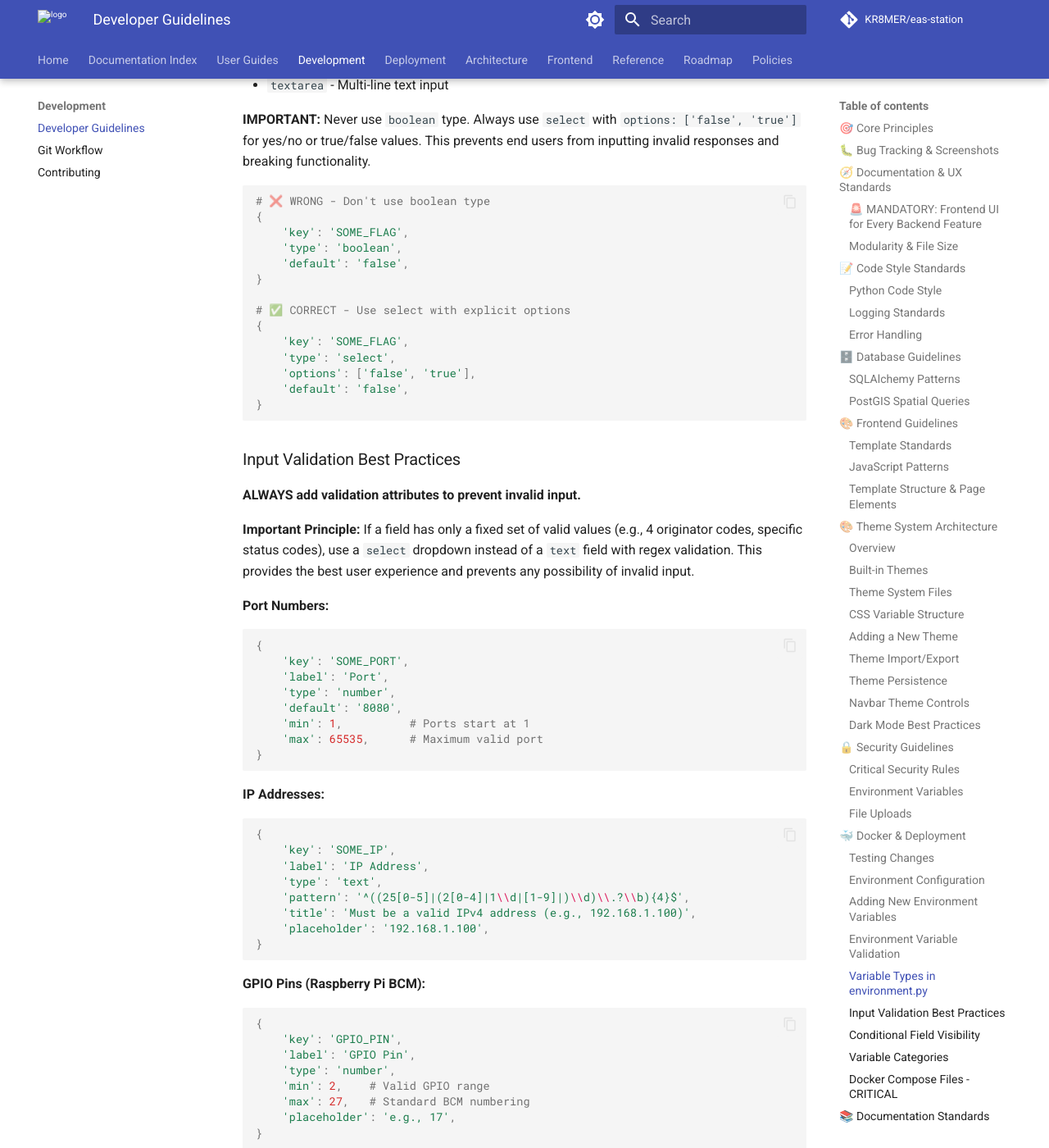
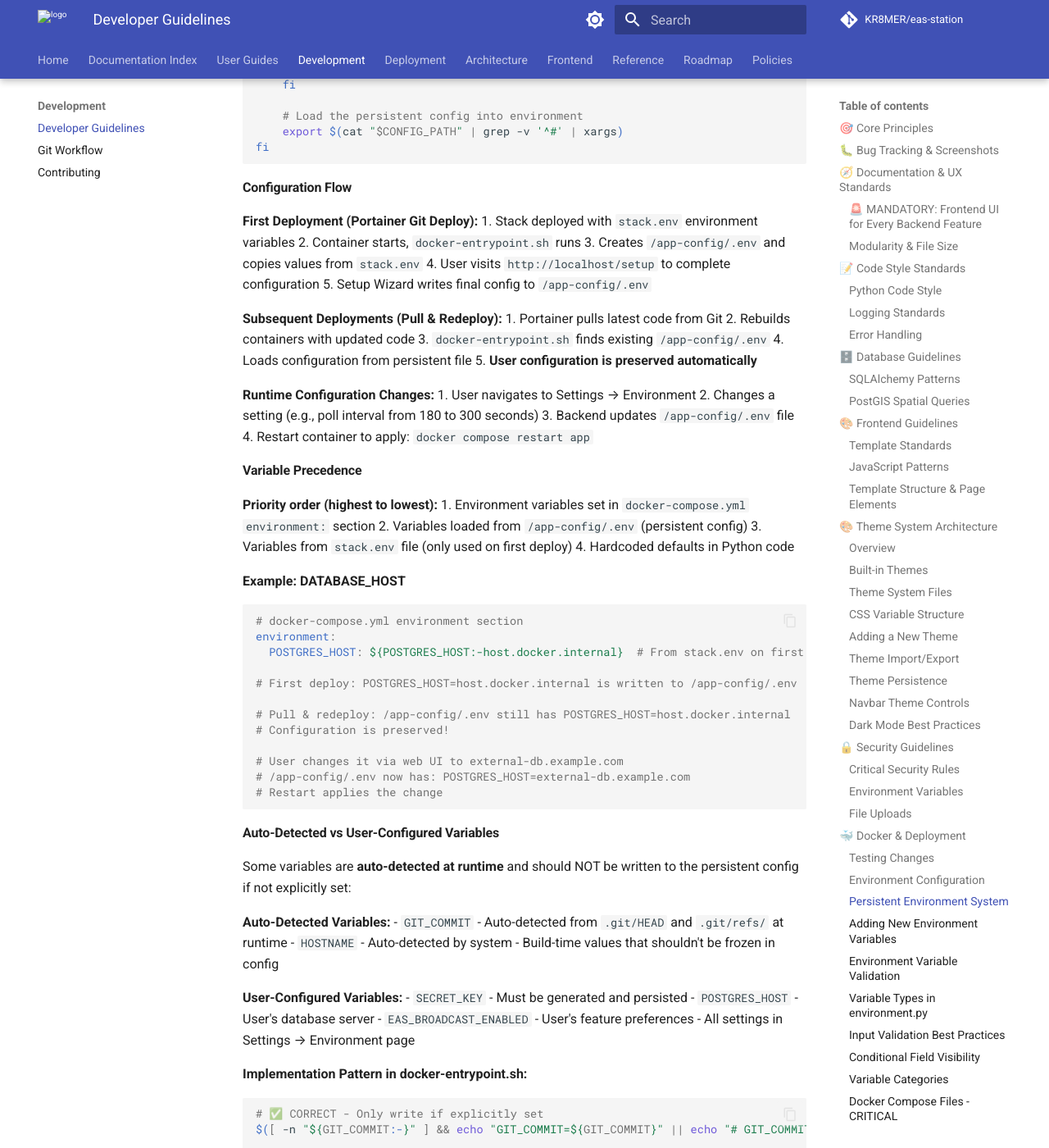
Before and after one commit to KR8MER/eas-station, an MkDocs documentation site: the page built from docs/development/AGENTS.md, in a window 1280 px wide and 1400 px high, scrolled down 16229 px. Shown: the whole window at 82% size. Built offline with MkDocs 1.6.1 and Material for MkDocs 9.7.7, drawn with Linux system fonts in a browser that asks for light colours; comment, search, counter and statistics services are not loaded; the version menu is left out; some of the changed text lies outside the part shown.

Commit message:
Add persistent environment system documentation to AGENTS.md
Co-authored-by: KR8MER <69276965+KR8MER@users.noreply.github.com>

````diff
--- a/docs/development/AGENTS.md
+++ b/docs/development/AGENTS.md
@@ -580,6 +580,127 @@ curl http://localhost:5000/health
 - **Use `.env.example` as template** - Never commit `.env`
 - **Document new variables** - Add to both `.env.example` and README
 - **Provide sensible defaults** - Make local development easy
+
+### Persistent Environment System
+
+**CRITICAL CONCEPT**: EAS Station uses a **persistent volume for configuration** that survives container rebuilds, Git pull & redeploy operations, and version upgrades.
+
+#### How It Works
+
+1. **Persistent Volume**: Docker volume `app-config` is mounted at `/app-config/` inside the container
+2. **Persistent Config File**: Configuration is stored in `/app-config/.env` (not `/app/.env`)
+3. **Setup Wizard**: First-time deployments run the Setup Wizard at `http://localhost/setup` which creates and populates `/app-config/.env`
+4. **Web UI Management**: Users configure settings via the Settings → Environment page, which updates `/app-config/.env`
+5. **Container Startup**: `docker-entrypoint.sh` checks for `/app-config/.env` and loads it into the application environment
+
+#### Why This Matters
+
+**Without persistent environment:**
+- ❌ Portainer "Pull and redeploy" would wipe all configuration
+- ❌ Users would need to reconfigure after every Git update
+- ❌ Version upgrades would reset all settings to defaults
+- ❌ Manual editing of Docker Compose files required for config changes
+
+**With persistent environment:**
+- ✅ Configuration survives "Pull and redeploy" operations
+- ✅ Git updates don't affect user configuration
+- ✅ Settings persist across version upgrades
+- ✅ Users configure via web UI (Settings → Environment)
+- ✅ Setup Wizard only runs once on first deployment
+
+#### Entrypoint Initialization Logic
+
+The `docker-entrypoint.sh` script handles initialization:
+
+```bash
+# If CONFIG_PATH is set (default: /app-config/.env)
+if [ -n "$CONFIG_PATH" ]; then
+    # Create persistent config directory if needed
+    mkdir -p "$(dirname "$CONFIG_PATH")"
+
+    # If file doesn't exist or is empty, initialize it
+    if [ ! -f "$CONFIG_PATH" ] || [ file is empty ]; then
+        # Transfer environment variables from stack.env to persistent file
+        # This happens ONCE on first deploy
+        echo "SECRET_KEY=${SECRET_KEY:-}" >> "$CONFIG_PATH"
+        echo "POSTGRES_HOST=${POSTGRES_HOST:-alerts-db}" >> "$CONFIG_PATH"
+        # ... all other variables ...
+    fi
+
+    # Load the persistent config into environment
+    export $(cat "$CONFIG_PATH" | grep -v '^#' | xargs)
+fi
+```
+
+#### Configuration Flow
+
+**First Deployment (Portainer Git Deploy):**
+1. Stack deployed with `stack.env` environment variables
+2. Container starts, `docker-entrypoint.sh` runs
+3. Creates `/app-config/.env` and copies values from `stack.env`
+4. User visits `http://localhost/setup` to complete configuration
+5. Setup Wizard writes final config to `/app-config/.env`
+
+**Subsequent Deployments (Pull & Redeploy):**
+1. Portainer pulls latest code from Git
+2. Rebuilds containers with updated code
+3. `docker-entrypoint.sh` finds existing `/app-config/.env`
+4. Loads configuration from persistent file
+5. **User configuration is preserved automatically**
+
+**Runtime Configuration Changes:**
+1. User navigates to Settings → Environment
+2. Changes a setting (e.g., poll interval from 180 to 300 seconds)
+3. Backend updates `/app-config/.env` file
+4. Restart container to apply: `docker compose restart app`
+
+#### Variable Precedence
+
+**Priority order (highest to lowest):**
+1. Environment variables set in `docker-compose.yml` `environment:` section
+2. Variables loaded from `/app-config/.env` (persistent config)
+3. Variables from `stack.env` file (only used on first deploy)
+4. Hardcoded defaults in Python code
+
+**Example: DATABASE_HOST**
+```yaml
+# docker-compose.yml environment section
+environment:
+  POSTGRES_HOST: ${POSTGRES_HOST:-host.docker.internal}  # From stack.env on first deploy
+
+# First deploy: POSTGRES_HOST=host.docker.internal is written to /app-config/.env
+
+# Pull & redeploy: /app-config/.env still has POSTGRES_HOST=host.docker.internal
+# Configuration is preserved!
+
+# User changes it via web UI to external-db.example.com
+# /app-config/.env now has: POSTGRES_HOST=external-db.example.com
+# Restart applies the change
+```
+
+#### Auto-Detected vs User-Configured Variables
+
+Some variables are **auto-detected at runtime** and should NOT be written to the persistent config if not explicitly set:
+
+**Auto-Detected Variables:**
+- `GIT_COMMIT` - Auto-detected from `.git/HEAD` and `.git/refs/` at runtime
+- `HOSTNAME` - Auto-detected by system
+- Build-time values that shouldn't be frozen in config
+
+**User-Configured Variables:**
+- `SECRET_KEY` - Must be generated and persisted
+- `POSTGRES_HOST` - User's database server
+- `EAS_BROADCAST_ENABLED` - User's feature preferences
+- All settings in Settings → Environment page
+
+**Implementation Pattern in docker-entrypoint.sh:**
+```bash
+# ✅ CORRECT - Only write if explicitly set
+$([ -n "${GIT_COMMIT:-}" ] && echo "GIT_COMMIT=${GIT_COMMIT}" || echo "# GIT_COMMIT not set - will auto-detect")
+
+# ❌ WRONG - Writes "unknown" and prevents auto-detection
+GIT_COMMIT=${GIT_COMMIT:-unknown}
+```
 
 ### Adding New Environment Variables
 
````
